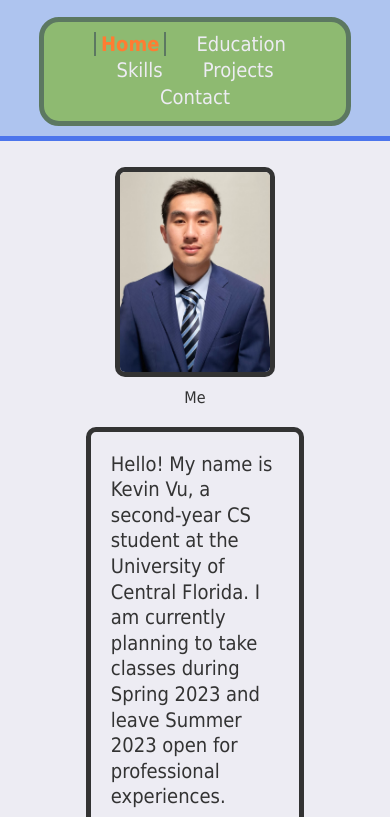
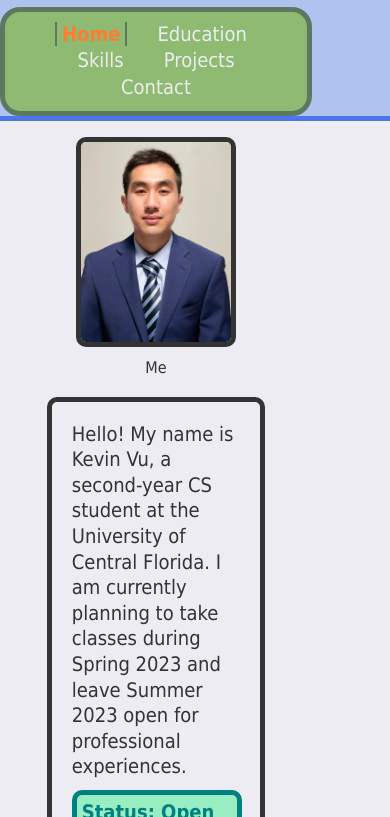
Before and after one commit to KevinV0212/Bio-website-old, a plain HTML site: page index.html in a window 390 px wide. Shown: the part 99-916 px from the top of the page. Drawn offline with Linux system fonts and the light colour scheme.

Commit message:
link padding fixes

```diff
--- a/style.css
+++ b/style.css
@@ -113,7 +113,7 @@ header a{
     text-decoration:none;
     color:var(--off-white);
     font-size:20px;
-    padding:100% 10px;
+    padding:10px;
 }
 
 header .current a{
@@ -302,6 +302,7 @@ footer{
     {
        flex:direction;
        justify-content:center;
+       margin:0;
     }
     #about
 }
```
